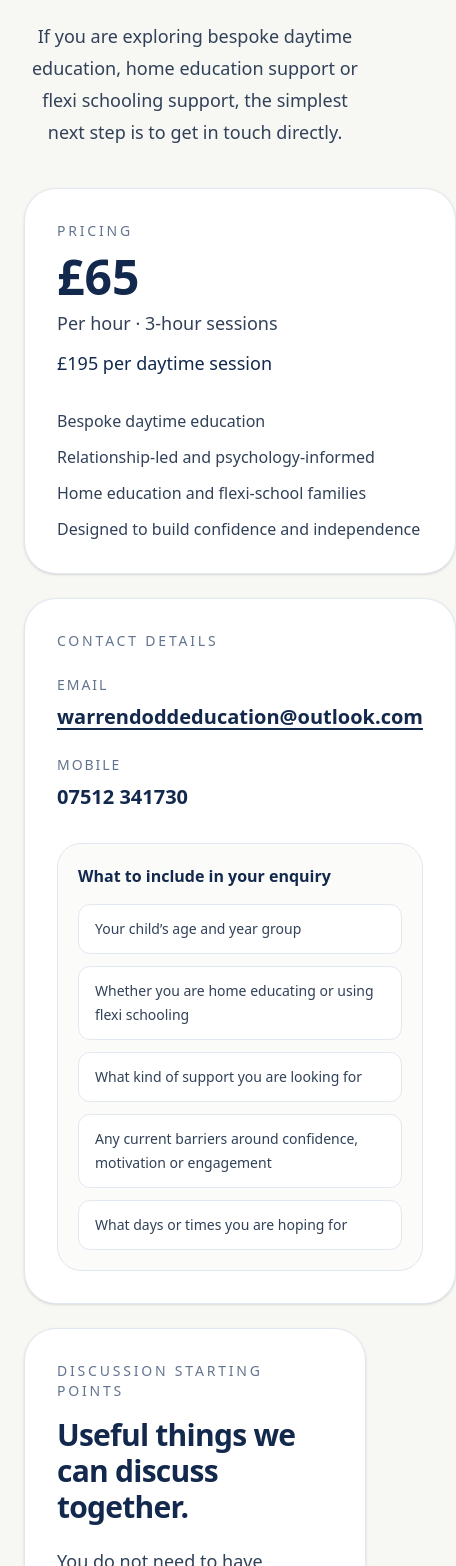
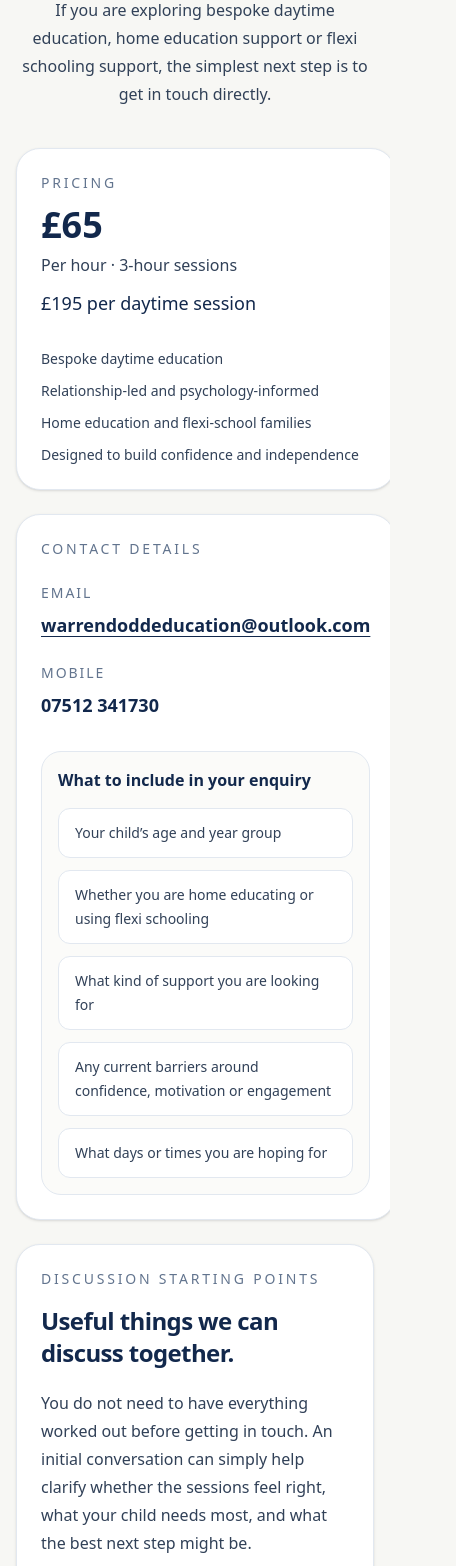
Before and after one commit to davedodd89-ai/warren-dodd-education, a Next.js app: page /contact in a window 390 px wide. Shown: the part 434-2000 px from the top of the page, 456 px wide, since content can reach past the window. Built offline with nearby package versions, Linux system fonts and the light colour scheme.

Commit message:
Improve mobile contact page layout

```diff
--- a/app/contact/page.tsx
+++ b/app/contact/page.tsx
@@ -18,21 +18,21 @@ export default function ContactPage() {
   ];
 
   return (
-    <div className="min-h-screen bg-[#F7F7F4] text-slate-900">
+    <div className="min-h-screen overflow-x-hidden bg-[#F7F7F4] text-slate-900">
       <SiteHeader />
 
-      <section className="mx-auto max-w-6xl px-6 py-16 md:px-10 lg:py-20">
+      <section className="mx-auto max-w-6xl px-4 py-14 sm:px-6 md:px-10 lg:py-20">
         <div className="mx-auto max-w-3xl text-center">
           <p className="text-sm uppercase tracking-[0.22em] text-slate-500">
             Enquiry
           </p>
 
-          <h1 className="mt-4 text-4xl font-semibold tracking-tight text-[#12284C] md:text-6xl">
+          <h1 className="mt-4 text-3xl font-semibold tracking-tight text-[#12284C] sm:text-4xl md:text-6xl">
             Get in touch to discuss your child and the support you are looking
             for.
           </h1>
 
-          <p className="mx-auto mt-6 max-w-2xl text-lg leading-8 text-slate-700">
+          <p className="mx-auto mt-6 max-w-2xl text-base leading-7 text-slate-700 sm:text-lg sm:leading-8">
             If you are exploring bespoke daytime education, home education
             support or flexi schooling support, the simplest next step is to get
             in touch directly.
@@ -40,14 +40,16 @@ export default function ContactPage() {
         </div>
 
         <div className="mt-10 grid gap-6 lg:grid-cols-[0.88fr_1.12fr]">
-          <div className="rounded-[2rem] border border-slate-200 bg-white p-8 shadow-sm">
+          <div className="rounded-[1.5rem] sm:rounded-[2rem] border border-slate-200 bg-white p-6 sm:p-8 shadow-sm">
             <p className="text-sm uppercase tracking-[0.2em] text-slate-500">
               Pricing
             </p>
 
-            <p className="mt-3 text-5xl font-semibold text-[#12284C]">£65</p>
+            <p className="mt-3 text-4xl font-semibold text-[#12284C] sm:text-5xl">
+              £65
+            </p>
 
-            <p className="mt-2 text-lg text-slate-700">
+            <p className="mt-2 text-base text-slate-700 sm:text-lg">
               Per hour · 3-hour sessions
             </p>
 
@@ -55,7 +57,7 @@ export default function ContactPage() {
               £195 per daytime session
             </p>
 
-            <div className="mt-8 space-y-3 text-slate-700">
+            <div className="mt-8 space-y-3 text-sm sm:text-base text-slate-700">
               <p>Bespoke daytime education</p>
               <p>Relationship-led and psychology-informed</p>
               <p>Home education and flexi-school families</p>
@@ -63,7 +65,7 @@ export default function ContactPage() {
             </div>
           </div>
 
-          <div className="rounded-[2rem] border border-slate-200 bg-white p-8 shadow-sm">
+          <div className="rounded-[1.5rem] sm:rounded-[2rem] border border-slate-200 bg-white p-6 sm:p-8 shadow-sm">
             <p className="text-sm uppercase tracking-[0.2em] text-slate-500">
               Contact details
             </p>
@@ -75,7 +77,7 @@ export default function ContactPage() {
                 </p>
                 <a
                   href="mailto:warrendoddeducation@outlook.com"
-                  className="mt-2 block text-xl font-semibold text-[#12284C] underline underline-offset-4"
+                  className="mt-2 block break-words text-lg font-semibold text-[#12284C] underline underline-offset-4 sm:text-xl"
                 >
                   warrendoddeducation@outlook.com
                 </a>
@@ -87,14 +89,14 @@ export default function ContactPage() {
                 </p>
                 <a
                   href="tel:07512341730"
-                  className="mt-2 block text-xl font-semibold text-[#12284C]"
+                  className="mt-2 block text-lg font-semibold text-[#12284C] sm:text-xl"
                 >
                   07512 341730
                 </a>
               </div>
             </div>
 
-            <div className="mt-8 rounded-[1.5rem] border border-slate-200 bg-[#FBFBF9] p-5">
+            <div className="mt-8 rounded-[1.25rem] sm:rounded-[1.5rem] border border-slate-200 bg-[#FBFBF9] p-4 sm:p-5">
               <p className="text-base font-semibold text-[#12284C]">
                 What to include in your enquiry
               </p>
@@ -113,16 +115,16 @@ export default function ContactPage() {
           </div>
         </div>
 
-        <div className="mt-6 rounded-[2rem] border border-slate-200 bg-white p-8 shadow-sm">
+        <div className="mt-6 rounded-[1.5rem] sm:rounded-[2rem] border border-slate-200 bg-white p-6 sm:p-8 shadow-sm">
           <p className="text-sm uppercase tracking-[0.2em] text-slate-500">
             Discussion starting points
           </p>
 
-          <h2 className="mt-4 text-3xl font-semibold tracking-tight text-[#12284C] md:text-4xl">
+          <h2 className="mt-4 text-2xl font-semibold tracking-tight text-[#12284C] sm:text-3xl md:text-4xl">
             Useful things we can discuss together.
           </h2>
 
-          <p className="mt-5 max-w-3xl text-lg leading-8 text-slate-700">
+          <p className="mt-5 max-w-3xl text-base leading-7 text-slate-700 sm:text-lg sm:leading-8">
             You do not need to have everything worked out before getting in
             touch. An initial conversation can simply help clarify whether the
             sessions feel right, what your child needs most, and what the best
@@ -133,7 +135,7 @@ export default function ContactPage() {
             {discussionPoints.map((item) => (
               <div
                 key={item}
-                className="rounded-[1.4rem] border border-slate-200 bg-[#FBFBF9] px-5 py-4 text-slate-800 shadow-sm"
+                className="rounded-[1.2rem] sm:rounded-[1.4rem] border border-slate-200 bg-[#FBFBF9] px-5 py-4 text-sm sm:text-base text-slate-800 shadow-sm"
               >
                 {item}
               </div>
```
